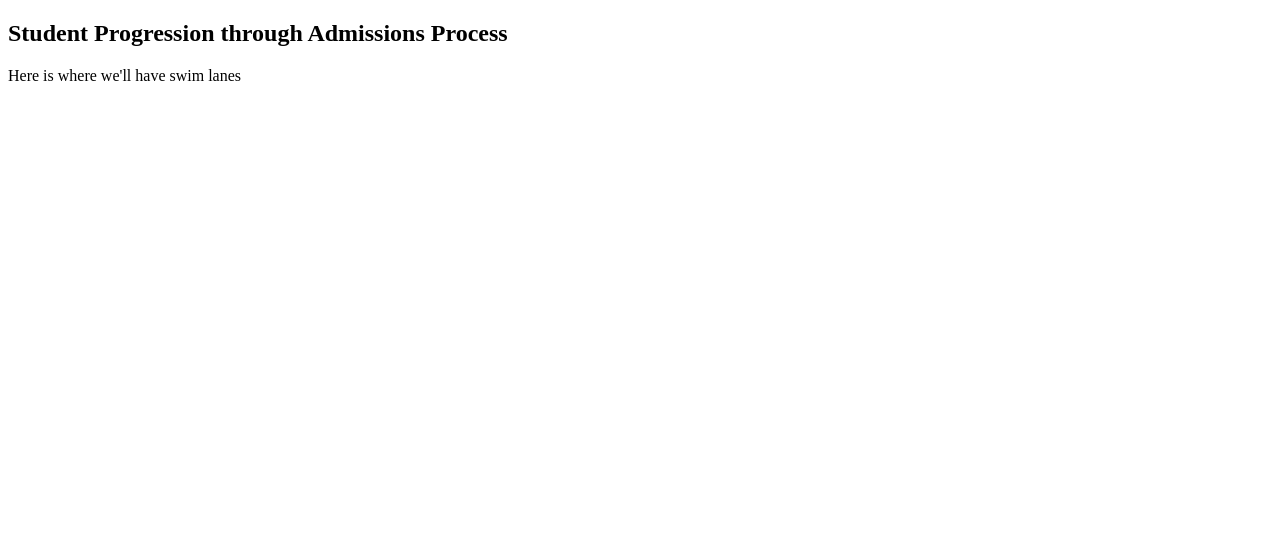
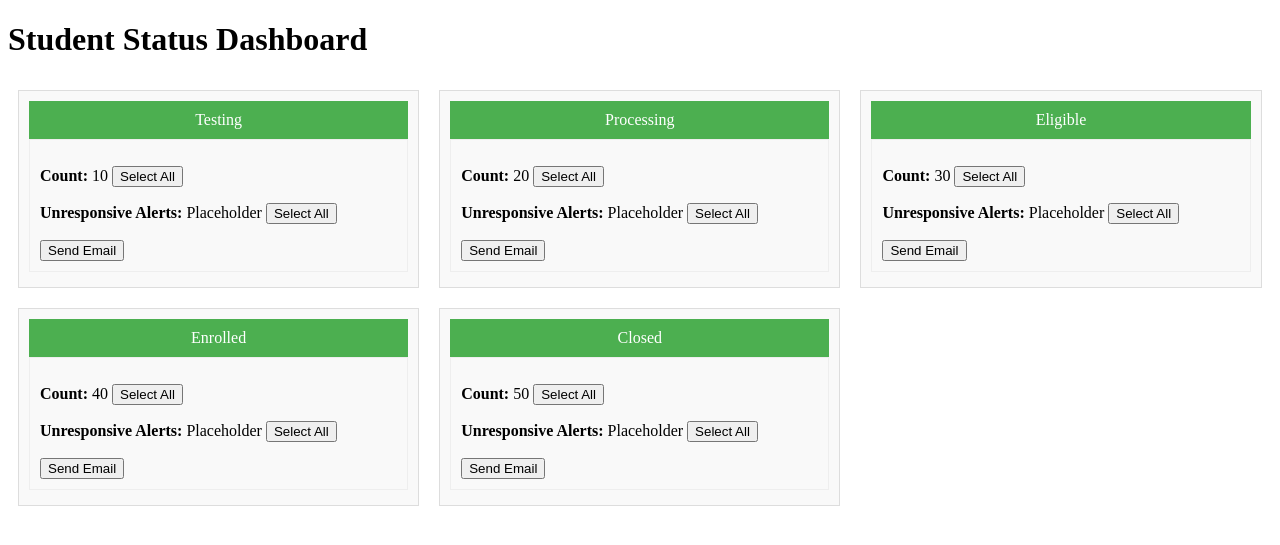
Before and after one commit to rss5799/Admissions-Management-System, a Flask app: page /status_overview/ in a window 1280 px wide. Shown: the top 545 px of the page. Run offline with Flask 3, Linux system fonts and the light colour scheme.

Commit message:
ui very basic skeleton

```diff
--- a/app.py
+++ b/app.py
@@ -1,7 +1,21 @@
-from flask import Flask
-from flask import render_template
+from flask import Flask, render_template, request, redirect, url_for
+
 
 app = Flask(__name__)
+
+count_testing = 10
+count_processing = 20
+count_eligible = 30
+count_enrolled = 40
+count_closed = 50
+
+sample_data = {
+    "item1": {"status": "Testing", "count": count_testing},
+    "item2": {"status": "Processing", "count": count_processing},
+    "item3": {"status": "Eligible", "count": count_eligible},
+    "item4": {"status": "Enrolled", "count": count_enrolled},
+    "item5": {"status": "Closed", "count": count_closed},
+}
 
 @app.route("/")
 def index():
@@ -13,7 +27,14 @@ def exports():
 
 @app.route("/status_overview/")
 def status_overview():
-    return render_template("status_overview.html")
+    grouped_data = {}
+    for item_id, item_data in sample_data.items():
+        status = item_data["status"]
+        if status not in grouped_data:
+            grouped_data[status] = []
+        grouped_data[status].append(item_data)
+    return render_template("status_overview.html", grouped_data=grouped_data)
 
-#if __name__ == "__main__":
-#    app.run()
+
+if __name__ == "__main__":
+    app.run()
--- a/templates/status_overview.html
+++ b/templates/status_overview.html
@@ -1,10 +1,42 @@
 <!DOCTYPE html>
 <html>
 <head>
-    <title>Flask App</title>
+    <title>Student Status Dashboard</title>
+    <style>
+    .swimlane {
+        float: left;
+        width: 30%;
+        padding: 10px;
+        margin: 10px;
+        border: 1px solid #ddd;
+        background-color: #f9f9f9;
+    }
+    .swimlane-header {
+        background-color: #4CAF50;
+        color: white;
+        padding: 10px;
+        text-align: center;
+    }
+    .item {
+        padding: 10px;
+        border: 1px solid #eee;
+        margin-bottom: 5px;
+    }
+    </style>
 </head>
 <body>
-    <h2>Student Progression through Admissions Process</h2>
-    <p>Here is where we'll have swim lanes</p>
+    <h1>Student Status Dashboard</h1>
+    {% for status, items in grouped_data.items() %}
+    <div class="swimlane">
+        <div class="swimlane-header">{{ status }}</div>
+        {% for item in items %}
+        <div class="item">
+            <p><strong>Count:</strong> {{ item.count }} <button type="button">Select All</button></p>
+            <strong>Unresponsive Alerts:</strong> Placeholder <button type="button">Select All</button></p>
+            <button type="button">Send Email</button>
+        </div>
+        {% endfor %}
+    </div>
+    {% endfor %}
 </body>
 </html>
```
Also changed, not shown: templates/styles.css (added, +22 -0 lines).
